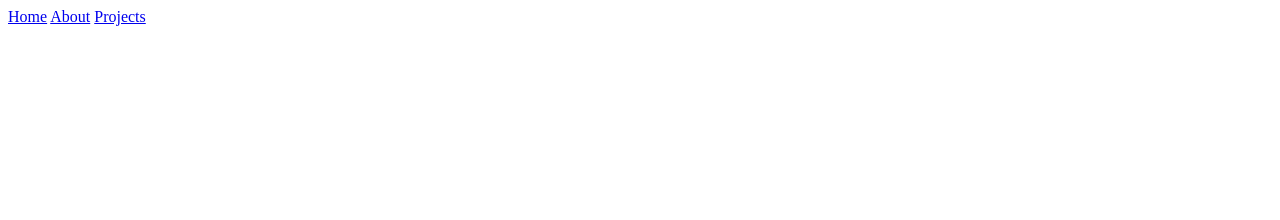
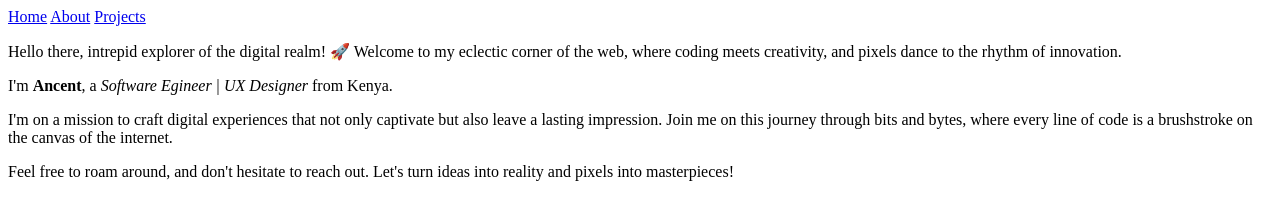
Before and after one commit to ancentkitonyi/portfolio, a plain HTML site: page portfolio.html in a window 1280 px wide. Drawn offline with Linux system fonts and the light colour scheme.

Commit message:
welcome message

```diff
--- a/portfolio.html
+++ b/portfolio.html
@@ -13,6 +13,14 @@
         <a href="#about">About</a>
         <a href="#projects">Projects</a>
     </nav>
+    <section id="home">
+        <div class="welcome-message">
+            <p>Hello there, intrepid explorer of the digital realm! 🚀 Welcome to my <span class="highlight">eclectic</span> corner of the web, where coding meets creativity, and pixels dance to the rhythm of innovation.</p>
+            <p>I'm <b>Ancent</b>, a <i>Software Egineer | UX Designer </i> from Kenya.</p>
+            <p>I'm on a mission to craft digital experiences that not only <span class="highlight">captivate</span> but also leave a lasting impression. Join me on this journey through bits and bytes, where every line of code is a brushstroke on the canvas of the internet.</p>
+            <p>Feel free to roam around, and don't hesitate to reach out. Let's turn ideas into reality and pixels into masterpieces!</p>
+        </div>
+    </section>
 
 </body>
 </html>
```
